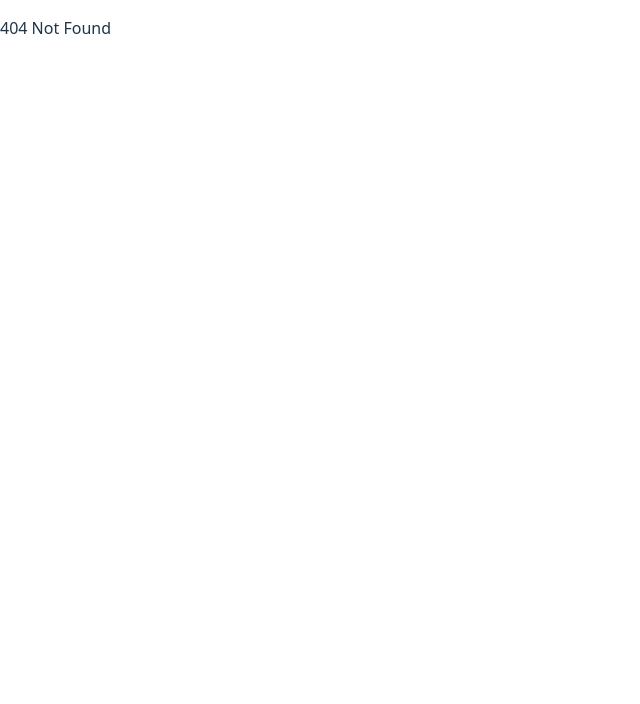
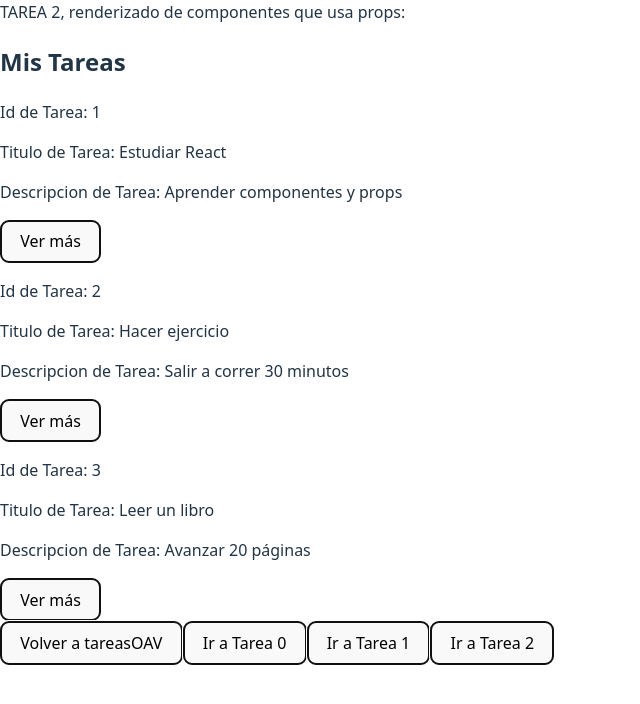
Before and after one commit to Isaac-sys-2023/curso-react-ts, a React (Vite) app: page /tarea2 in a window 1280 px wide. Before the commit this address had no page. Shown: the top 704 px of the page, without its empty margins (0-640 px from the left). Built offline with nearby package versions, Linux system fonts and the light colour scheme.

Commit message:
feat: Agregando rutas de mis tareas en App.tsx

```diff
--- a/src/App.tsx
+++ b/src/App.tsx
@@ -14,18 +14,28 @@ import { Routes, Route } from 'react-router-dom';
 import AboutView from './views/AboutView';
 import CursoView from './views/CursoView';
 import NotFound from './views/NotFoundView';
+import AppOrlando from './src_orlando_av/AppOrlando';
+import Tarea2View from './src_orlando_av/views/Tarea2View';
+import Tarea1View from './src_orlando_av/views/Tarea1View';
+import Tarea0View from './src_orlando_av/views/Tarea0View';
+import DetalleTarea2 from './src_orlando_av/componentes/detalletarea2';
 
 function App() {
   return (
     <>
       {/* <Presentacion nombre='Laura' descripcion='me gusta la robotica y dormir' edad={25} /> */}
-       <AppTutor/>
+      <AppTutor/>
 
       {/*<Presentacion nombre='Laura' descripcion='me gusta la robotica y dormir' edad={25} />
       <PresentacionOAV nombre='Orlando' descripcion='Estudiante de Sistemas' edad={23} />
       <PresentacionYLCC nombre='Yahir' descripcion='Estudiante de Sistemas me gusta entrenar' edad={22} /> */}
       {/* <HomeView/> */}
         <Routes>
+          <Route path='/tareasOAV' element={<AppOrlando/>}/>
+          <Route path='/tarea0' element={<Tarea0View/>}/>
+          <Route path='/tarea1' element={<Tarea1View/>}/>
+          <Route path='/tarea2' element={<Tarea2View/>}/>
+          <Route path='/tarea2/:id/:titulo/:descripcion' element={<DetalleTarea2/>}/>
           <Route path='/about' element={<AboutView/>}/>
           <Route path='/' element={<HomeView/>}/>
           <Route path='/curso/:nombre' element={<CursoView/>}/>
--- a/src/src_orlando_av/AppOrlando.tsx
+++ b/src/src_orlando_av/AppOrlando.tsx
@@ -1 +1,27 @@
-//Aqui iran las rutas de navegacion para cada tarea pero me falta revisar las clases y practicar un poco mas(No hay tiempo :,v)
+import { useNavigate } from "react-router-dom";
+
+const TareasOAV = () => {
+    const navigate = useNavigate();
+
+    const goToHome = () =>{
+        navigate("/");
+    }
+    const navegarTareaX = (Numero: number) => {
+        navigate(`/tarea${Numero}`);
+    }
+
+    return (
+    <>
+        <button onClick={goToHome}>Volver a Home</button>
+        <h1>Tareas de Orlando AV</h1>
+        <ul>
+            <li><button onClick={() => navegarTareaX(0)}>Ir a Tarea 0</button></li>
+            <li><button onClick={() => navegarTareaX(1)}>Ir a Tarea 1</button></li>
+            <li><button onClick={() => navegarTareaX(2)}>Ir a Tarea 2</button></li>
+        </ul>
+    </>
+    )
+
+}
+
+export default TareasOAV;
--- a/src/src_orlando_av/componentes/Tarea2OAV.tsx
+++ b/src/src_orlando_av/componentes/CardTarea2.tsx
@@ -1,15 +1,15 @@
 import type { Tarea } from "../types/Tarea";
 
 interface TareaProps {
-    tarea: Tarea;
+    tarea?: Tarea;
 }
 //Componente que recibe una tarea y la muestra
 const CardTarea2 = ({ tarea }: TareaProps) => {
     return (
         <>
-            <p>Id de Tarea: {tarea.id}</p>
-            <p>Titulo de Tarea: {tarea.titulo}</p>
-            <p>Descripcion de Tarea: {tarea.descripcion}</p>
+            <p>Id de Tarea: {tarea?.id}</p>
+            <p>Titulo de Tarea: {tarea?.titulo}</p>
+            <p>Descripcion de Tarea: {tarea?.descripcion}</p>
         </>
     );
 };
--- /dev/null
+++ b/src/src_orlando_av/componentes/DetalleTarea2.tsx
@@ -0,0 +1,25 @@
+import { useNavigate, useParams } from "react-router-dom";
+
+const DetalleTarea2 = () => {
+    const { id, titulo, descripcion } = useParams();
+    const navigate = useNavigate();
+    const volverTarea2 = () =>{
+        navigate("/tarea2");
+    }
+    return (
+        <div>
+            <h2>Detalle de Tarea</h2>
+            <p>Id de Tarea: {id}</p>
+            <p>Titulo de Tarea: {titulo}</p>
+            <p>Descripcion de Tarea: {descripcion}</p>
+            <div>
+                <button onClick={volverTarea2}>Volver a Tarea 2</button>
+
+            </div>
+
+        </div>
+
+    );
+};
+
+export default DetalleTarea2;
--- a/src/src_orlando_av/views/Tarea0View.tsx
+++ b/src/src_orlando_av/views/Tarea0View.tsx
@@ -1,15 +1,22 @@
-import Tarea1 from "./Tarea1View";
-import Tarea2 from "./Tarea2View";
+import { useNavigate } from "react-router-dom";
 
-//AQUI SE RENDERIZA LAS TAREAS
 interface PropsOAV{
-    nombre: string,
-    edad: number,
-    descripcion: string,
+    nombre?: string,
+    edad?: number,
+    descripcion?: string,
 }
 
+//Componente que recibe props y las muestra, con valores por defecto
+const PresentacionOAV = ({nombre = "Valor por Defecto", edad = 0, descripcion = "Sin descripcion"}: PropsOAV) => {
+    const navigate = useNavigate();
 
-const PresentacionOAV = ({nombre, edad, descripcion}: PropsOAV) => {
+    const volverTareasOAV = () =>{
+        navigate("/tareasOAV");
+    }
+    const navegarTareaX = (Numero: number) => {
+        navigate(`/tarea${Numero}`);
+    }
+
     return (
         <>
         <div>
@@ -18,15 +25,13 @@ const PresentacionOAV = ({nombre, edad, descripcion}: PropsOAV) => {
             <p>Descripcion: {descripcion}</p>
             <p>Edad: {edad}</p>
         </div>
+
         <div>
-            Tarea 1, hooks useState:
-            <Tarea1/>
+            <button onClick={volverTareasOAV}>Volver a tareasOAV</button>
+            <button onClick={() => navegarTareaX(0)}>Ir a Tarea 0</button>
+            <button onClick={() => navegarTareaX(1)}>Ir a Tarea 1</button>
+            <button onClick={() => navegarTareaX(2)}>Ir a Tarea 2</button>
         </div>
-        <div>
-            Tarea 2, renderizar, map y types:
-            <Tarea2/>
-        </div>
-            La tarea 3 no la hice por falta de tiempo
         </>
     );
 }
--- a/src/src_orlando_av/views/Tarea1View.tsx
+++ b/src/src_orlando_av/views/Tarea1View.tsx
@@ -1,6 +1,9 @@
 import { useState } from "react";
+import { useNavigate } from "react-router-dom";
 
 const Clase4 = () => {
+  const navigate = useNavigate();
+
   const [count, setCount] = useState<number>(1);
   const [numero, setNumero] = useState<number>(1);
   const [Revisado, setRevisado] = useState<boolean>(false);
@@ -19,8 +22,16 @@ const Clase4 = () => {
     setNumero(1);
   }
 
+  const volverTareasOAV = () =>{
+    navigate("/tareasOAV");
+  }
+  const navegarTareaX = (Numero: number) => {
+      navigate(`/tarea${Numero}`);
+  }
+
   return (
     <div className="container-class">
+      TAREA 1, uso de Usestate:
       <div>
         <h3>Numero: {count}</h3>
         <button onClick={multiplicar}>Multiplicar</button>
@@ -40,6 +51,13 @@ const Clase4 = () => {
       <button onClick={() => setRevisado(!Revisado)}>
         {Revisado ? "No revisado" : "Revisar"}
       </button>
+
+    <div>
+        <button onClick={volverTareasOAV}>Volver a tareasOAV</button>
+        <button onClick={() => navegarTareaX(0)}>Ir a Tarea 0</button>
+        <button onClick={() => navegarTareaX(1)}>Ir a Tarea 1</button>
+        <button onClick={() => navegarTareaX(2)}>Ir a Tarea 2</button>
+    </div>
     </div>
   );
 }
--- a/src/src_orlando_av/views/Tarea2View.tsx
+++ b/src/src_orlando_av/views/Tarea2View.tsx
@@ -1,19 +1,44 @@
-import CardTarea2 from "../componentes/Tarea2OAV";
+import CardTarea2 from "../componentes/CardTarea2";
 import type { Tarea } from "../types/Tarea";
+import { useNavigate } from "react-router-dom";
 
 const Clase5 = () => {
+    const navigate = useNavigate();
+
     const tareas: Tarea[] = [
         { id: 1, titulo: "Estudiar React", descripcion: "Aprender componentes y props" },
         { id: 2, titulo: "Hacer ejercicio", descripcion: "Salir a correr 30 minutos" },
         { id: 3, titulo: "Leer un libro", descripcion: "Avanzar 20 páginas" },
     ];
 
+    const volverTareasOAV = () =>{
+        navigate("/tareasOAV");
+    }
+    const navegarTareaX = (Numero: number) => {
+        navigate(`/tarea${Numero}`);
+    }
+    const navegarATarea = (tarea1:Tarea) => {
+        navigate(`/tarea2/${tarea1.id}/${tarea1.titulo}/${tarea1.descripcion}`);
+    }
+
     return (
         <div>
-        <h2>Mis Tareas</h2>
-        {tareas.map((tarea, index) => (
-            <CardTarea2 key={index} tarea={tarea} />
-        ))}
+            TAREA 2, renderizado de componentes que usa props:
+            <h2>Mis Tareas</h2>
+            {tareas.map((tarea, index) => (
+
+                <>
+                <CardTarea2 key={index} tarea={tarea}/>
+                <button onClick={()=>navegarATarea(tarea)}>Ver más</button>
+                </>
+            ))}
+
+            <div>
+                <button onClick={volverTareasOAV}>Volver a tareasOAV</button>
+                <button onClick={() => navegarTareaX(0)}>Ir a Tarea 0</button>
+                <button onClick={() => navegarTareaX(1)}>Ir a Tarea 1</button>
+                <button onClick={() => navegarTareaX(2)}>Ir a Tarea 2</button>
+            </div>
         </div>
     );
 };
```
